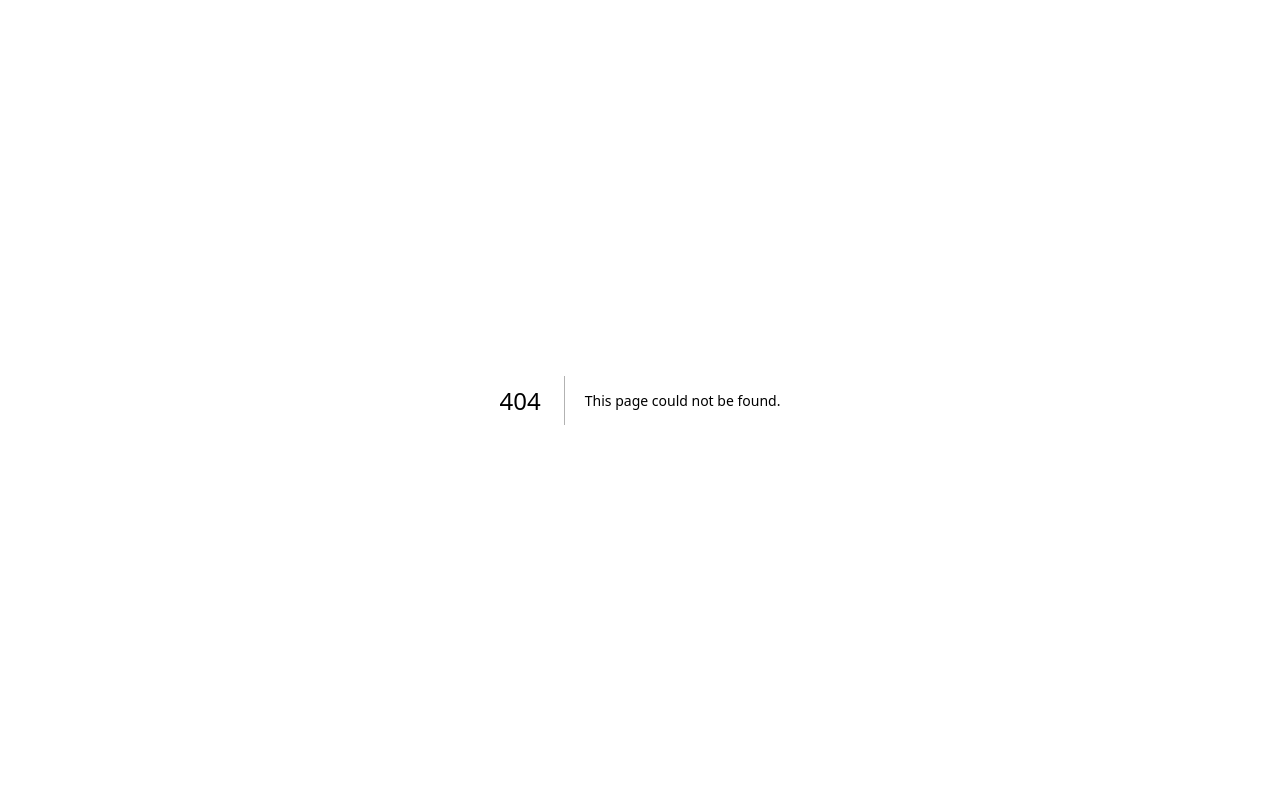
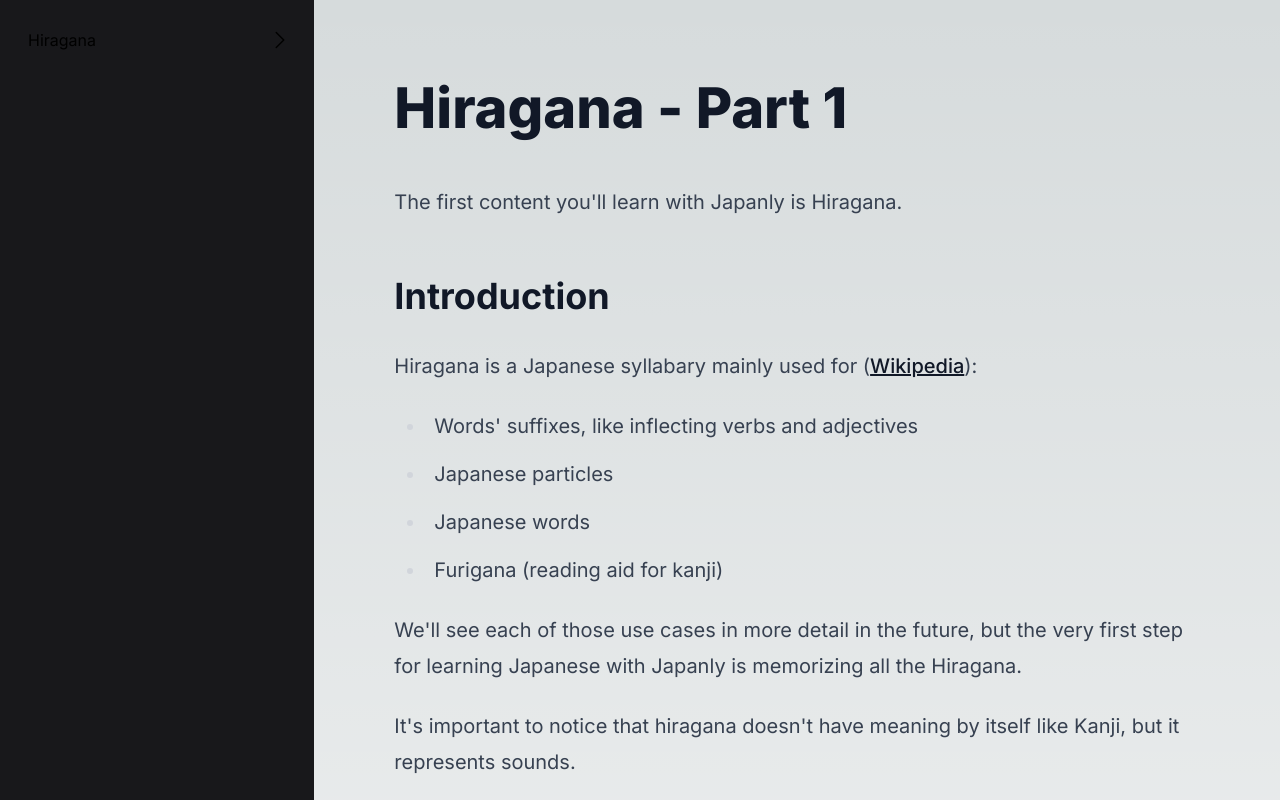
Before and after one commit to gabsschrodinger/japanly, a Next.js app: page /lessons/lesson-1 in a window 1280 px wide. Before the commit this address had no page. Shown: the top 800 px of the page. Built offline with nearby package versions, Linux system fonts and the light colour scheme.

Commit message:
[#1] create file to store sidebar navigation menu data

```diff
--- a/app/lessons/lesson-02/page.tsx
+++ /dev/null
@@ -1,3 +0,0 @@
-export default function Lesson01() {
-  return <div></div>;
-}
--- a/app/lessons/lesson-01/page.tsx
+++ b/app/lessons/lesson-1/page.tsx
@@ -2,11 +2,11 @@
 import { hiraganaList } from "../../../lib/hiragana";
 import { NextOption } from "@/components/NextOption";
 
-export default function Lesson01() {
+export default function Lesson1() {
   return (
     <main className="p-20">
       <article className="prose lg:prose-xl dark:prose-invert">
-        <h1>Hiragana - Part 01</h1>
+        <h1>Hiragana - Part 1</h1>
         <p>The first content you&apos;ll learn with Japanly is Hiragana.</p>
 
         <h2>Introduction</h2>
--- /dev/null
+++ b/app/lessons/lesson-2/page.tsx
@@ -0,0 +1,3 @@
+export default function Lesson2() {
+  return <div></div>;
+}
--- a/app/lessons/page.tsx
+++ b/app/lessons/page.tsx
@@ -1,5 +1,5 @@
 import { redirect } from "next/navigation";
 
 export default function Lessons() {
-  redirect("/lessons/lesson-01");
+  redirect("/lessons/lesson-1");
 }
--- a/components/Sidebar.tsx
+++ b/components/Sidebar.tsx
@@ -1,5 +1,6 @@
 "use client";
 
+import { menuData } from "@/lib/navigationMenuData";
 import { SidebarItem } from "./SidebarItem";
 
 export const Sidebar = () => {
@@ -7,14 +8,13 @@
     <div className="w-1/4 bg-zinc-900 sticky min-h-screen">
       <div className="fixed w-1/4">
         <nav className="w-full p-4">
-          <SidebarItem
-            name="Hiragana"
-            subitems={["Hiragana - Part 01", "Hiragana Flashcards 1"]}
-          />
-          <SidebarItem
-            name="Katakana"
-            subitems={["Katakana - Part 01", "Katakana Flashcards 1"]}
-          />
+          {menuData.map((item, index) => (
+            <SidebarItem
+              key={index}
+              name={item.name}
+              subitems={item.subitems}
+            />
+          ))}
         </nav>
       </div>
     </div>
--- a/components/SidebarItem.tsx
+++ b/components/SidebarItem.tsx
@@ -1,10 +1,12 @@
 "use client";
 
+import { MenuSubitem } from "@/lib/navigationMenuData";
+import Link from "next/link";
 import { useState } from "react";
 
 type Props = {
   name: string;
-  subitems: string[];
+  subitems: MenuSubitem[];
 };
 
 export const SidebarItem = ({ name, subitems }: Props) => {
@@ -44,12 +46,13 @@
 
       <div className={(active ? "flex flex-col " : "hidden ") + "ml-3"}>
         {subitems.map((subitem, index) => (
-          <div
+          <Link
+            href={subitem.url}
             className="py-2 mt-2 rounded hover:bg-zinc-800 w-full cursor-pointer px-3"
             key={index}
           >
-            {subitem}
-          </div>
+            {subitem.name}
+          </Link>
         ))}
       </div>
     </div>
--- /dev/null
+++ b/lib/navigationMenuData.ts
@@ -0,0 +1,19 @@
+export type MenuSubitem = {
+  name: string;
+  url: string;
+};
+
+type NavigationMenuItem = {
+  name: string;
+  subitems: MenuSubitem[];
+};
+
+export const menuData: NavigationMenuItem[] = [
+  {
+    name: "Hiragana",
+    subitems: [
+      { name: "Hiragana - Part 1", url: "/lessons/lesson-1" },
+      { name: "Hiragana Flashcards 1", url: "/lessons/lesson-2" },
+    ],
+  },
+];
```
